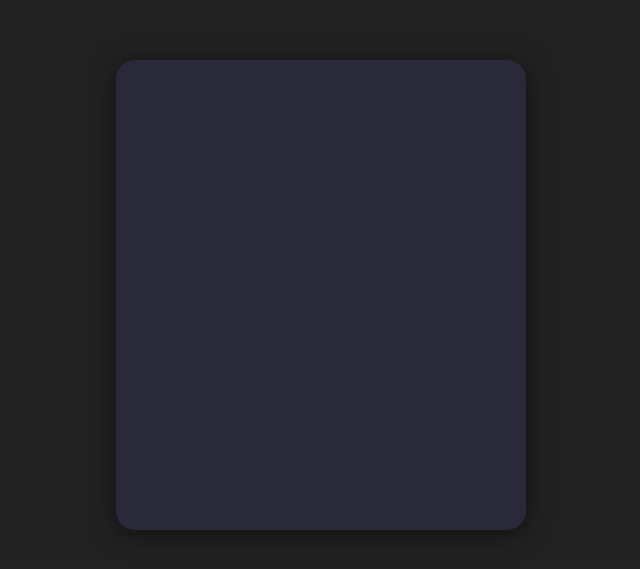
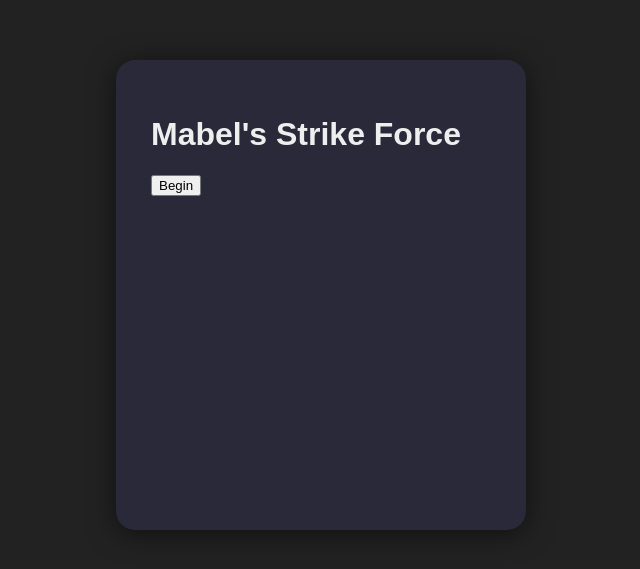
Before and after one commit to davidxv15/JS-game, a website: page index.html in a window 1280 px wide. Shown: the part 105-674 px from the top of the page, without its empty margins (319-959 px from the left). Drawn offline with Linux system fonts and the light colour scheme; the site is published under a folder, as on GitHub Pages, so addresses that start at the root find nothing.

Commit message:
refactor(index.html) title, link, script

```diff
--- a/index.html
+++ b/index.html
@@ -3,11 +3,11 @@
 <head>
   <meta charset="UTF-8" />
   <meta name="viewport" content="width=device-width, initial-scale=1.0"/>
-  <title>JS RPG Game</title>
+  <title>Mabel's Strike Force</title>
   <link rel="stylesheet" href="style.css" />
 </head>
 <body>
   <div id="game"></div>
-  <script type="module" src="/src/main.js"></script>
+  <script src="main.js" type="module"></script>
 </body>
 </html>
```
